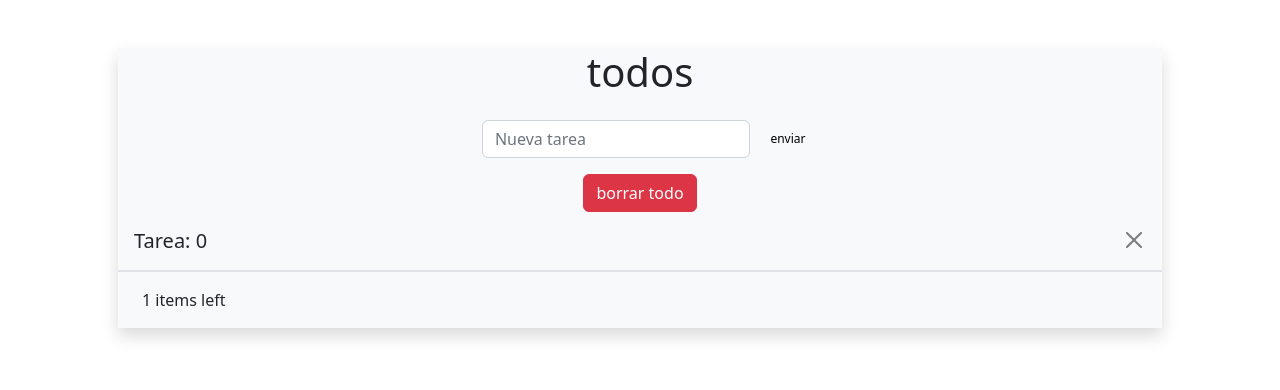
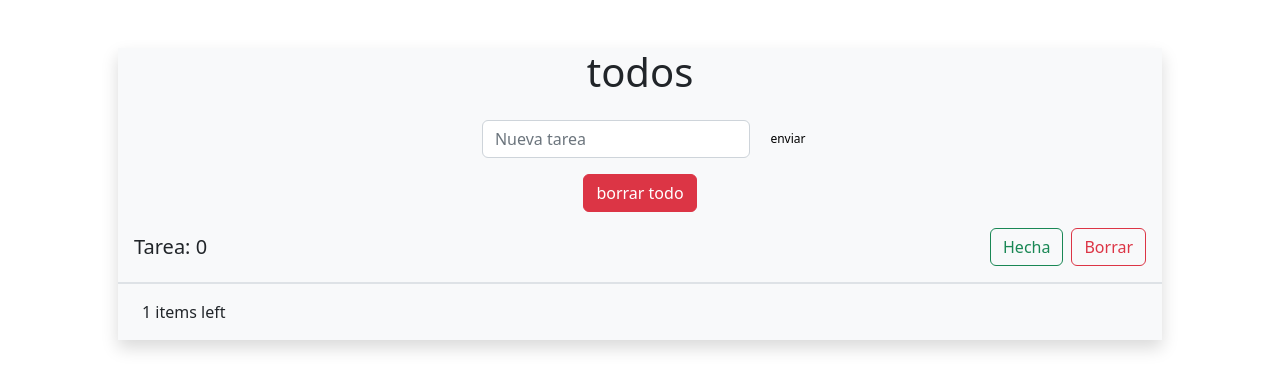
Before and after one commit to donpablohdf/todo-react-API, a React (Create React App) app: page / in a window 1280 px wide. Both pictures are taken after a click on the button "borrar todo". Shown: the top 390 px of the page. Built offline with nearby package versions, Linux system fonts and the light colour scheme; no server answers.

Commit message:
no fnciona "borrar todo" y cuando pulso en "hecha" o "pendiente" n cambia el estado

```diff
--- a/src/App.js
+++ b/src/App.js
@@ -12,11 +12,12 @@ function App() {
   const { register, reset, handleSubmit, watch, formState: { errors } } = useForm(); // declaracion para react-hook-form
   const [TAREAS, setTAREAS] = useState([]) //creo un array para meter objetos con id creado por uuid y label creado por el input del formulario
 
+  // ***********************************LLAMADAS A APIS CON FETCH********************************************************************
+
   // recupero datos de la API
   useEffect(() => {
-    const options = { method: 'GET' };
+    const options = { method: 'GET', headers: { "Content-type": "application/json;charset=UTF-8" } };
     async function recupera() {
-
       await fetch(urlAPI, options)
         .then(response => response.json())
         .then(response => { setTAREAS(response) })
@@ -29,10 +30,12 @@ function App() {
   //actualizo datos en la API
   const actualizaAPI = () => {
     //console.clear()
+
     const convierteAJSON = JSON.stringify(TAREAS)
     const options = { method: "PUT", body: convierteAJSON, headers: { "Content-Type": "application/json" } }
     console.log(convierteAJSON)
     async function actualiza() {
+
       await fetch(urlAPI, options)
         .then(response => {
           console.log(response.ok); // Será true (verdad) si la respuesta es exitosa.
@@ -43,6 +46,8 @@ function App() {
 
     actualiza()
   }
+
+  //********************************FUNCIONES TRANSFORMADORAS DEL ARRAY DE OBJETOS: TAREAS*********************************************
 
   // al cambiar el input o enviar el formulario añade la tarea al array de objetos TAREAS
   const addTarea = async (data, e) => {
@@ -66,7 +71,7 @@ function App() {
 
   //pone a true o false el done de tarea según el id
   const cambiaEstadoTarea = tarea => {
-    console.clear()
+    setTAREAS(TAREAS)
     for (var n = 0; n < TAREAS.length; n++) {
       if (TAREAS[n].id === tarea.id) { //si la tarea que pasamos coincide con el id de la tarea en el API cambiamos el estado
         tarea.done ? tarea.done = false : tarea.done = true
@@ -74,21 +79,46 @@ function App() {
     }
     actualizaAPI() //actualiza la API
   }
+
   //borrar todas las tareas
   const borrarTAREAS = () => {
-    setTAREAS([]) //actualiza la API
+    setTAREAS([])
     setTAREAS([{ id: "0", label: "0", done: true }])
     console.log(TAREAS)
-    setTimeout(actualizaAPI,5000) //actualiza la API
+    setTimeout(actualizaAPI, 5000) //actualiza la API
   }
 
+  // FUNCIONES DE RENDERIZADO CONDICIONAL ***********************************************************************************************
+
+  // cuando tarea.id true o false
+
+  const tareaID = (tarea) => {
+
+    if (tarea.done) {
+      return (
+        <>
+          <button type="button" className="btn btn-outline-success " aria-label="Close" onClick={() => cambiaEstadoTarea(tarea)}>Hecha</button>
+          <button type="button" className="btn btn-outline-danger ms-2" aria-label="Close" onClick={() => deleteTarea(tarea)}>Borrar</button>
+        </>
+      )
+    }
+    else {
+
+      return (
+        <button type="button" className="btn btn-outline-success " aria-label="Close" onClick={() => cambiaEstadoTarea(tarea)}>Pendiente</button>
+      )
+    }
+
+  }
+
+//COMPONENTE ****************************************************************************************************************************
   return (
     <div className="container-md p-5">
 
       <div className='container p-0 m-0 d-flex flex-column bg-light shadow'>
-        {/* TITULO *****************************************************************************************************************************************/}
+        {/* TITULO *********************************************************************************************************************/}
         <header className='d-flex justify-content-center'><h1 className='fw-lighter'>todos</h1></header>
-        {/* FORMULARIO *************************************************************************************************************************************/}
+        {/* FORMULARIO *****************************************************************************************************************/}
         <section className='d-flex justify-content-center'>
           <form onSubmit={handleSubmit(addTarea)} >
             <div className="container p-2 m-0 d-flex flex-row">
@@ -97,7 +127,7 @@ function App() {
                 type="text"
                 className='form-control my-2'
                 placeholder="Nueva tarea"
-                {...register("label", { required: true })} //crear el name del input y requerido react-hook-form
+                {...register("label", { required: true })} //crear el name del input y es requerido react-hook-form
               />
               <button className='btn boton ms-3 d-block' type="submit" > enviar</button>
 
@@ -107,22 +137,18 @@ function App() {
           </form>
 
         </section>
+        {/* BORRAR TODAS LAS TAREAS ****************************************************************************************************/}
         <div className="container d-flex justify-content-center">
           <button type="button" className="btn btn-danger" onClick={() => borrarTAREAS()}> borrar todo</button>
         </div>
-        {/* DATOS DEL ARRAY TAREAS*****************************************************************************************************************************/}
+        {/* DATOS DEL ARRAY TAREAS******************************************************************************************************/}
         <section className="d-flex justify-content-center flex-column mb-3">
           {
             // recorro el array de datos TAREAS para mostrarlo cuando se modifica
             TAREAS.map((tarea) =>
               <div className="p-3 d-flex align-items-center justify-content-between border-bottom border-2" key={tarea.id}  >
                 <h5 className='p-0 m-0 fw-lighter'>Tarea:  {tarea.label}</h5>
-                <div>
-                  {/* convierte la tarea a true */}
-                  <button type="button" className="btn-close " aria-label="Close" onClick={() => cambiaEstadoTarea(tarea)}></button>
-                  {/* borra la tarea */}
-
-                </div>
+                <div>{tareaID(tarea)}</div>
               </div>
             )
           }
--- a/src/code.js
+++ /dev/null
@@ -1,2 +0,0 @@
-!tarea.done ?
-    <button type="button" className="btn-close ms-2" aria-label="Close" onClick={()=>deleteTarea(tarea)}></button>
```
